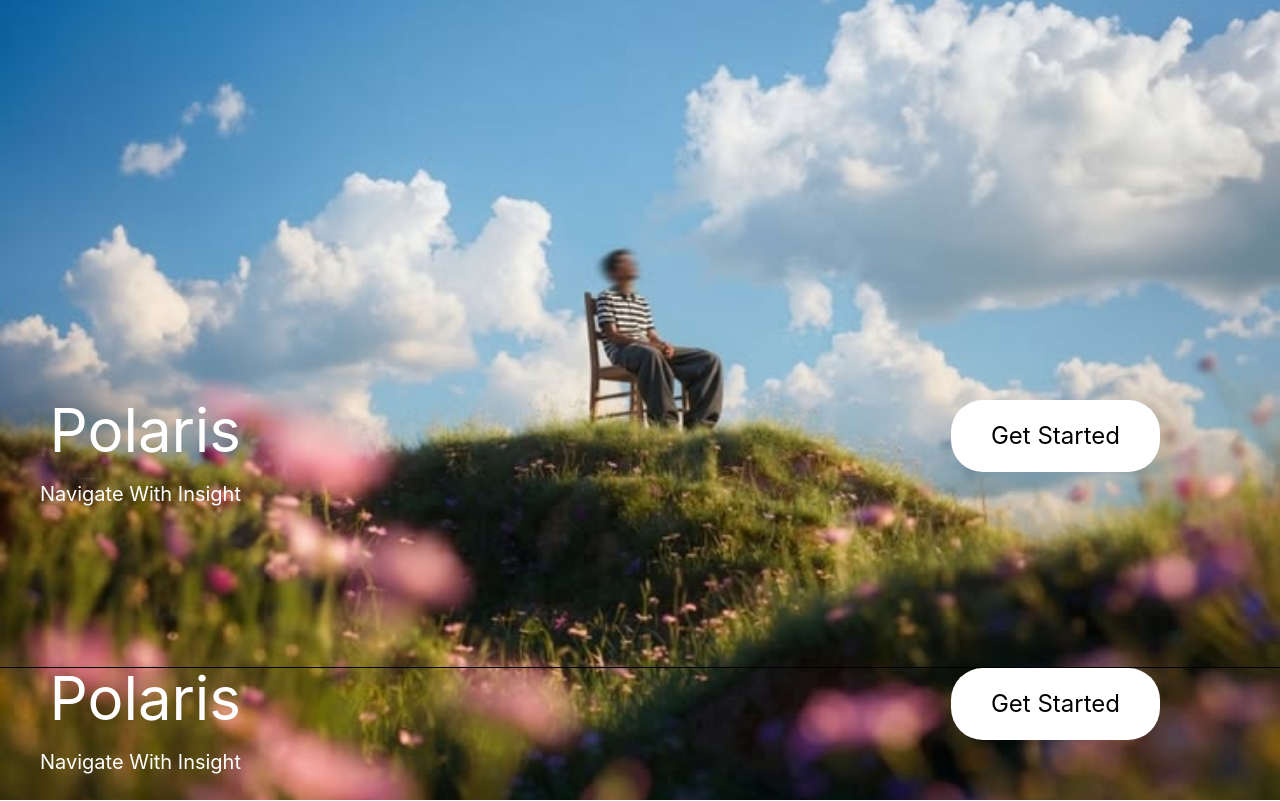
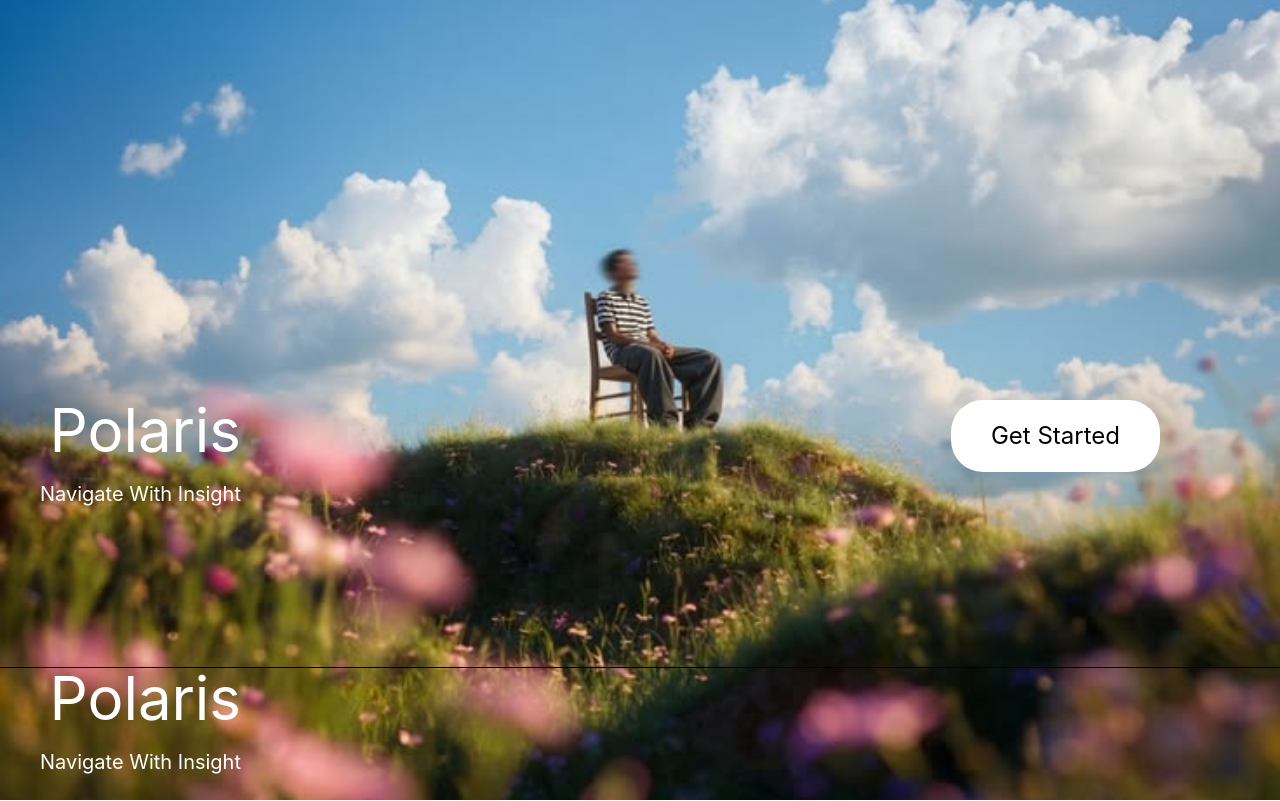
Before and after one commit to Aaryany25/Animations, a React (Vite) app: page / in a window 1280 px wide. Built offline with nearby package versions, Linux system fonts and the light colour scheme.

Commit message:
removed button

```diff
--- a/src/pages/Home2.tsx
+++ b/src/pages/Home2.tsx
@@ -28,7 +28,7 @@ function Home2() {
             <p className="text-xl">Navigate With Insight</p>
           </div>
           <div className={"flex flex-col text-white mr-30"}>
-          <button className={"bg-white text-black px-10 py-5 text-2xl  rounded-4xl mb-5"}>Get Started</button>
+          {/* <button className={"bg-white text-black px-10 py-5 text-2xl  rounded-4xl mb-5"}>Get Started</button> */}
           </div>
         </div>
     </div>
```
